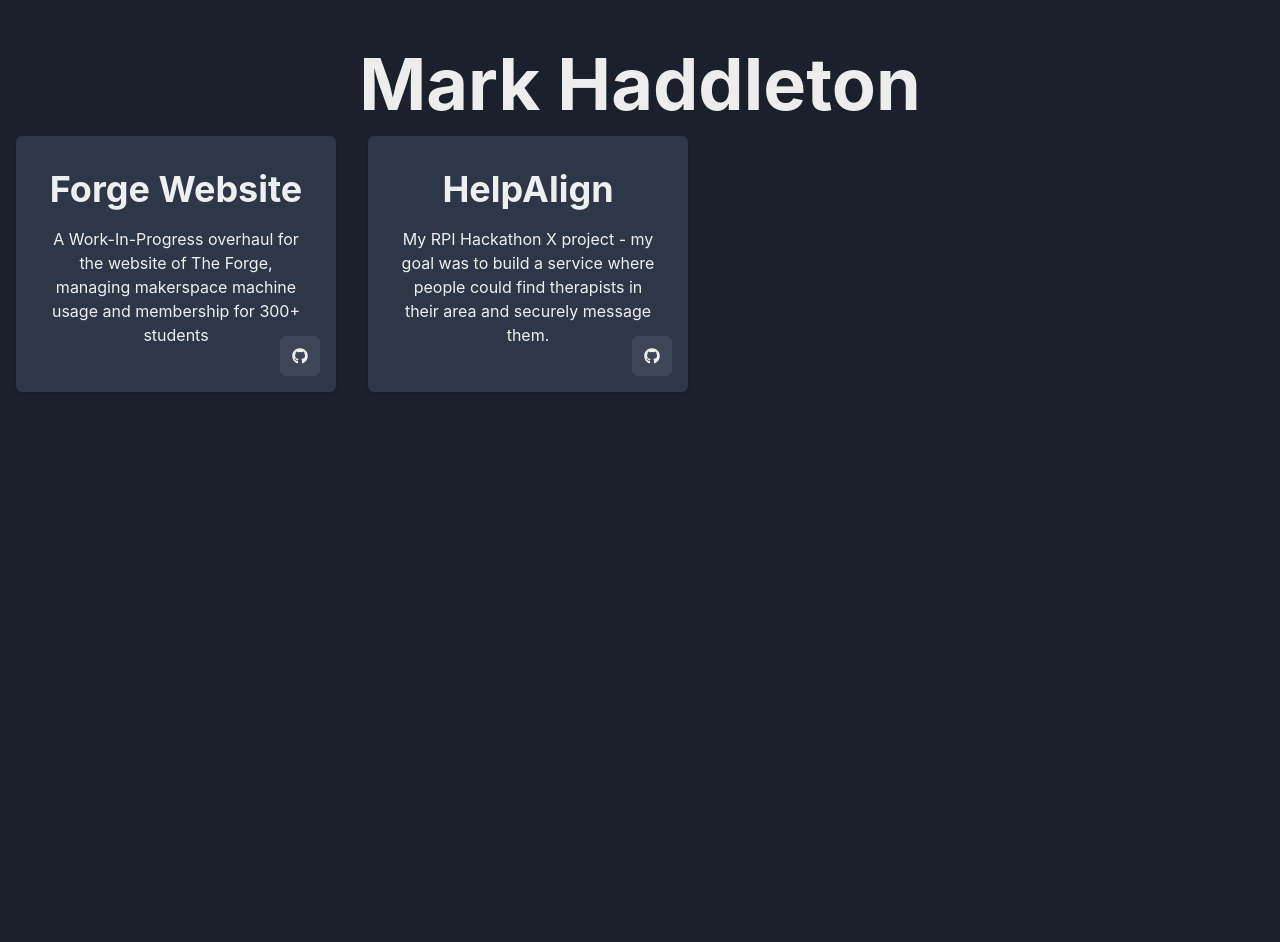
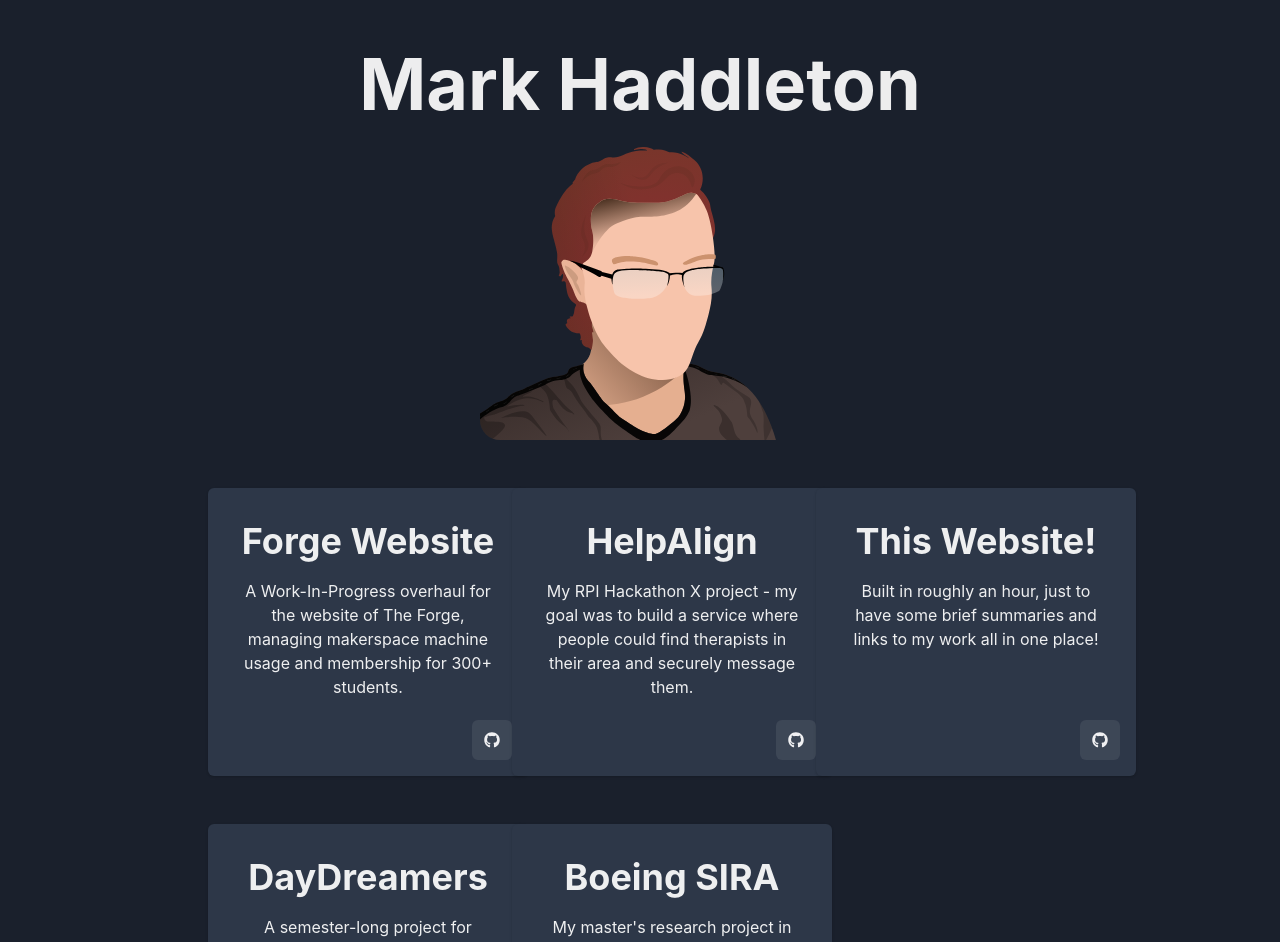
Before and after one commit to BreadInvasion/portfolio, a React (Vite) app: page / in a window 1280 px wide. Shown: the top 942 px of the page. Before the commit the page ends 800 px from the top, so only its background shows below. Built offline with nearby package versions, Linux system fonts and the light colour scheme.

Commit message:
Added Portrait and New Cards

```diff
--- a/index.html
+++ b/index.html
@@ -2,7 +2,7 @@
 <html lang="en">
   <head>
     <meta charset="UTF-8" />
-    <link rel="icon" type="image/svg+xml" href="/vite.svg" />
+    <link rel="icon" type="image/svg+xml" href="/portrait.svg" />
     <meta name="viewport" content="width=device-width, initial-scale=1.0" />
     <title>Mark Haddleton</title>
   </head>
--- a/src/App.tsx
+++ b/src/App.tsx
@@ -1,23 +1,38 @@
-import { Box, Card, Flex, Heading, Text } from '@chakra-ui/react'
+import { Box, Card, Flex, Heading, Image, SimpleGrid, Text } from '@chakra-ui/react'
 import { useState } from 'react'
 import ProjectCard from './ProjectCard';
+import Portrait from './assets/portrait.svg'
 
 type Project = {
   projectName: string;
   description: string;
-  githubLink: string;
+  githubLink?: string
 }
 
 const projectInfo: Project[] = [
   {
     projectName: "Forge Website",
-    description: "A Work-In-Progress overhaul for the website of The Forge, managing makerspace machine usage and membership for 300+ students",
+    description: "A Work-In-Progress overhaul for the website of The Forge, managing makerspace machine usage and membership for 300+ students.",
     githubLink: "https://github.com/BreadInvasion/forge-new-website"
   },
   {
     projectName: "HelpAlign",
     description: "My RPI Hackathon X project - my goal was to build a service where people could find therapists in their area and securely message them.",
     githubLink: "https://github.com/BreadInvasion/HelpAlign"
+  },
+  {
+    projectName: "This Website!",
+    description: "Built in roughly an hour, just to have some brief summaries and links to my work all in one place!",
+    githubLink: "https://github.com/BreadInvasion/portfolio"
+  },
+  {
+    projectName: "DayDreamers",
+    description: "A semester-long project for Software Design and Documentation, in which I built a calendar app with online storage and user invites with the help of a team.",
+    githubLink: "https://github.com/BreadInvasion/Day-Dreamers"
+  },
+  {
+    projectName: "Boeing SIRA",
+    description: "My master's research project in collaboration with Boeing. The Semi-Independent Robotic Assistance project used computer vision to identify and manipulate 100+-pound cables!"
   }
 ]
 
@@ -25,9 +40,10 @@ function App() {
   return (
     <Box textAlign={"center"}>
       <Heading marginTop={12} size={"4xl"}>Mark Haddleton</Heading>
-      <Flex>
+      <Image maxW={"25%"} marginLeft={"auto"} marginRight={"auto"} borderRadius={20} src={Portrait}/>
+      <SimpleGrid spacing={4} columns={3} maxWidth={"70%"} marginLeft={"auto"} marginRight={"auto"} marginTop={8}>
         {projectInfo.map((value: Project) => {return <ProjectCard projectName={value.projectName} description={value.description} githubLink={value.githubLink} />})}
-      </Flex>
+      </SimpleGrid>
     </Box>
   )
 }
--- a/src/ProjectCard.tsx
+++ b/src/ProjectCard.tsx
@@ -1,11 +1,11 @@
 import { Card, Heading, IconButton, Text } from "@chakra-ui/react";
 import { FaGithub } from "react-icons/fa";
 
-function ProjectCard(props: {projectName: string, description: string, githubLink: string}) {
-    return <Card width={80} height={64} padding={8} margin={4}>
+function ProjectCard(props: {projectName: string, description: string, githubLink?: string}) {
+    return <Card width={80} height={72} padding={8} margin={4}>
         <Heading>{props.projectName}</Heading>
         <Text marginTop={4}>{props.description}</Text>
-        <IconButton position={"absolute"} right={4} bottom={4} maxW={12} as={"a"} href={props.githubLink} icon={<FaGithub />} aria-label={"Github link to " + props.projectName} />
+        {props.githubLink && <IconButton position={"absolute"} right={4} bottom={4} maxW={12} as={"a"} href={props.githubLink} target="_blank" rel="noreferrer noopener" icon={<FaGithub />} aria-label={"Github link to " + props.projectName} />}
     </Card>
 }
 
```
Also changed, not shown: public/portrait.svg (added), src/assets/portrait.svg (added).
